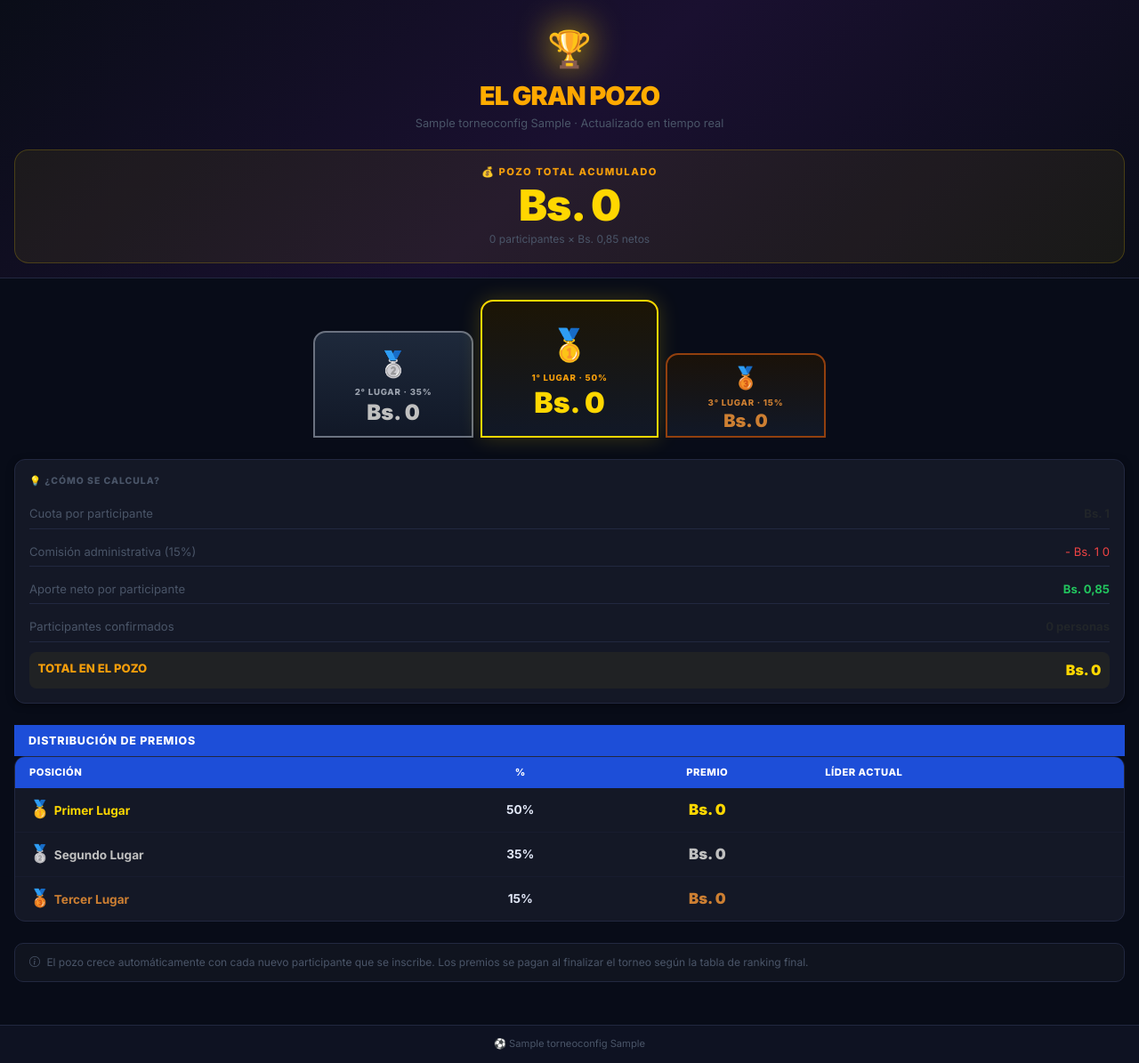
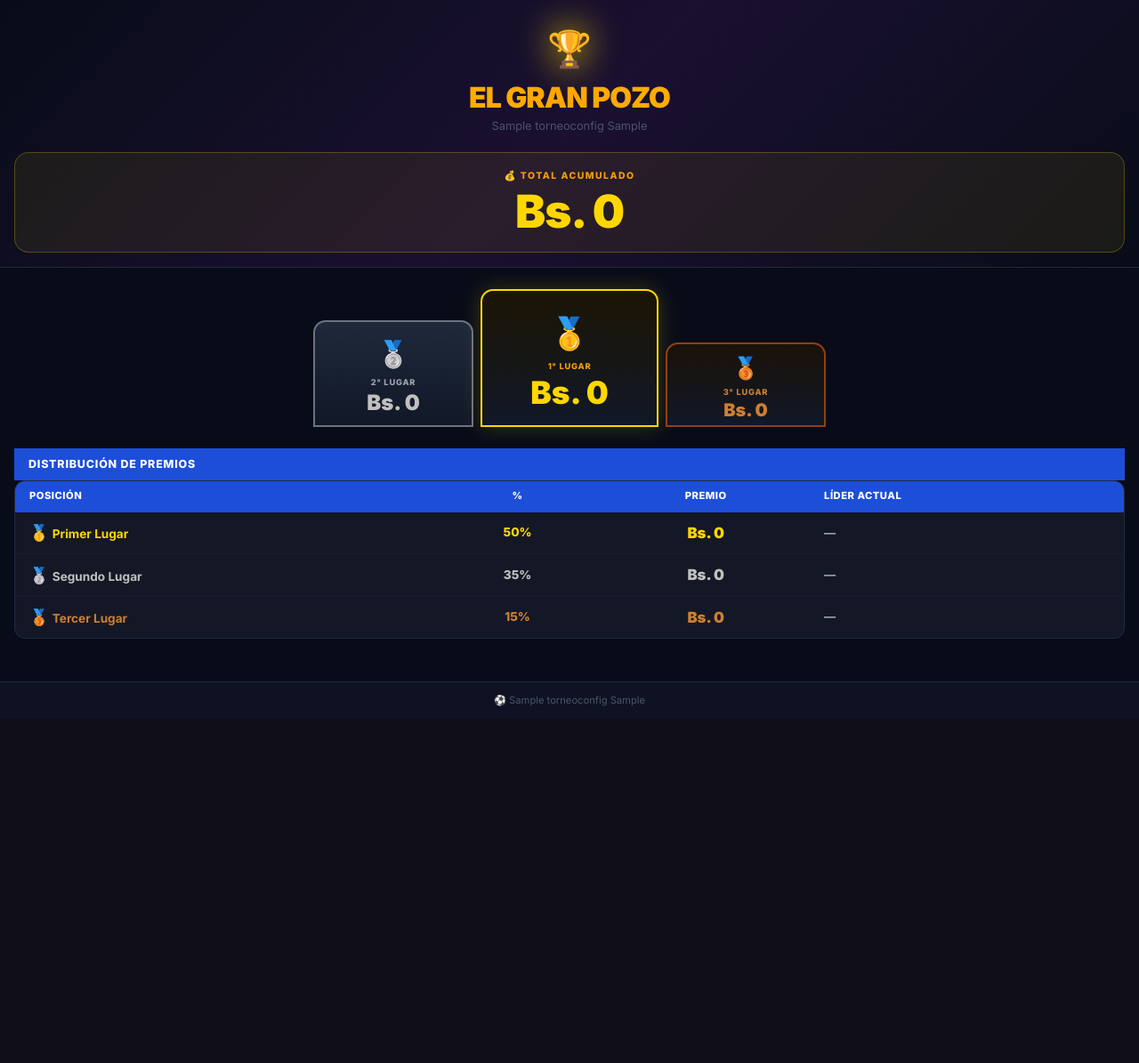
Before and after one commit to crismarbiker/mipolla, a Django app: page /gran-pozo/ in a window 1280 px wide. Shown: the part 57-1252 px from the top of the page at 89% size. After the commit the page ends 851 px from the top, so only its background shows below. Run offline with Django 5.2, Linux system fonts and the light colour scheme; a user stored in the database is signed in; tables that the repository leaves empty hold one stand-in row (values such as "Sample post"); grey boxes marked "Sample" are stand-in pictures.

Commit message:
simplify gran pozo - only show amounts no calc details

```diff
--- a/templates/polla/gran_pozo.html
+++ b/templates/polla/gran_pozo.html
@@ -3,135 +3,93 @@
 
 {% block content %}
 
-<!-- ── HERO ── -->
-<div style="background:linear-gradient(135deg,#0a0d18 0%,#1a1030 50%,#0a0d18 100%);border-bottom:1px solid var(--border);padding:1.5rem 1rem 1rem;">
+<!-- Hero -->
+<div style="background:linear-gradient(135deg,#080c18 0%,#1a1030 50%,#080c18 100%);border-bottom:1px solid var(--border);padding:1.5rem 1rem 1rem;">
   <div class="text-center">
     <div style="font-size:2.5rem;filter:drop-shadow(0 0 20px gold);">🏆</div>
-    <h1 style="font-size:1.8rem;font-weight:900;margin:.3rem 0 .2rem;background:linear-gradient(90deg,#FFD700,#FFA500,#FFD700);-webkit-background-clip:text;-webkit-text-fill-color:transparent;background-clip:text;letter-spacing:-1px;">
+    <h1 style="font-size:2rem;font-weight:900;margin:.3rem 0 .15rem;background:linear-gradient(90deg,#FFD700,#FFA500,#FFD700);-webkit-background-clip:text;-webkit-text-fill-color:transparent;background-clip:text;letter-spacing:-1px;">
       EL GRAN POZO
     </h1>
-    <p style="color:var(--muted);font-size:.8rem;margin:0;">{{ torneo.nombre }} {{ torneo.temporada }} · Actualizado en tiempo real</p>
+    <p style="color:var(--muted);font-size:.8rem;margin:0;">{{ torneo.nombre }} {{ torneo.temporada }}</p>
   </div>
 
-  <!-- Total pool - big display -->
-  <div style="text-align:center;margin-top:1.25rem;padding:1rem;background:rgba(255,215,0,.06);border:1px solid rgba(255,215,0,.2);border-radius:16px;">
-    <div style="font-size:.7rem;font-weight:800;text-transform:uppercase;letter-spacing:1.5px;color:#F59E0B;margin-bottom:.25rem;">
-      💰 POZO TOTAL ACUMULADO
+  <!-- Total acumulado -->
+  <div style="text-align:center;margin-top:1.25rem;padding:1.1rem;background:rgba(255,215,0,.07);border:1px solid rgba(255,215,0,.25);border-radius:16px;">
+    <div style="font-size:.65rem;font-weight:800;text-transform:uppercase;letter-spacing:1.5px;color:#F59E0B;">
+      💰 TOTAL ACUMULADO
     </div>
-    <div style="font-size:3rem;font-weight:900;color:#FFD700;line-height:1;letter-spacing:-1px;">
+    <div style="font-size:3.2rem;font-weight:900;color:#FFD700;line-height:1.1;letter-spacing:-1px;margin-top:.2rem;">
       Bs. {{ total_pozo|floatformat:0 }}
-    </div>
-    <div style="font-size:.75rem;color:var(--muted);margin-top:.35rem;">
-      {{ participantes }} participante{% if participantes != 1 %}s{% endif %} ×
-      Bs. {{ cuota_neta|floatformat:2 }} netos
     </div>
   </div>
 </div>
 
-<!-- ── PRIZE PODIUM ── -->
+<!-- Podium -->
 <div class="px-3 py-4">
-
-  <!-- Podium cards row -->
   <div class="d-flex align-items-end justify-content-center gap-2 mb-4">
 
-    <!-- 2nd place -->
+    <!-- 2nd -->
     <div style="flex:1;max-width:180px;">
       {% if ranking|length >= 2 %}
       <div style="text-align:center;margin-bottom:.4rem;">
-        <div class="rank-av mx-auto" style="width:40px;height:40px;background:linear-gradient(135deg,#6b7280,#9ca3af);font-size:.8rem;">
+        <div class="rank-av mx-auto" style="width:42px;height:42px;background:linear-gradient(135deg,#6b7280,#9ca3af);">
           {{ ranking.1.usuario.first_name|first|upper }}{{ ranking.1.usuario.last_name|first|upper }}
         </div>
-        <div style="font-size:.72rem;font-weight:700;color:#9ca3af;margin-top:.3rem;overflow:hidden;text-overflow:ellipsis;white-space:nowrap;">
+        <div style="font-size:.72rem;font-weight:700;color:#9ca3af;margin-top:.25rem;overflow:hidden;text-overflow:ellipsis;white-space:nowrap;">
           {{ ranking.1.usuario.get_full_name|default:ranking.1.usuario.username|truncatechars:14 }}
         </div>
-        <div style="font-size:.65rem;color:var(--muted);">{{ ranking.1.puntos }} pts</div>
       </div>
       {% endif %}
       <div style="background:linear-gradient(180deg,#1e293b,#111827);border:2px solid #6b7280;border-radius:14px 14px 0 0;padding:1.25rem .75rem;text-align:center;height:120px;display:flex;flex-direction:column;justify-content:center;">
-        <div style="font-size:1.75rem;">🥈</div>
-        <div style="font-size:.6rem;font-weight:800;text-transform:uppercase;letter-spacing:.8px;color:#9ca3af;margin:.2rem 0;">2° Lugar · 35%</div>
+        <div style="font-size:1.8rem;">🥈</div>
+        <div style="font-size:.58rem;font-weight:800;text-transform:uppercase;letter-spacing:.8px;color:#9ca3af;margin:.2rem 0;">2° Lugar</div>
         <div style="font-size:1.5rem;font-weight:900;color:#c0c0c0;line-height:1;">Bs. {{ premio_2|floatformat:0 }}</div>
       </div>
     </div>
 
-    <!-- 1st place (tallest) -->
-    <div style="flex:1.1;max-width:200px;">
+    <!-- 1st -->
+    <div style="flex:1.15;max-width:200px;">
       {% if ranking|length >= 1 %}
       <div style="text-align:center;margin-bottom:.4rem;">
-        <div class="rank-av mx-auto" style="width:50px;height:50px;font-size:.9rem;background:linear-gradient(135deg,#b45309,#FFD700);box-shadow:0 0 20px rgba(255,215,0,.4);">
+        <div class="rank-av mx-auto" style="width:52px;height:52px;font-size:.95rem;background:linear-gradient(135deg,#b45309,#FFD700);box-shadow:0 0 20px rgba(255,215,0,.4);">
           {{ ranking.0.usuario.first_name|first|upper }}{{ ranking.0.usuario.last_name|first|upper }}
         </div>
-        <div style="font-size:.78rem;font-weight:800;color:#FFD700;margin-top:.3rem;overflow:hidden;text-overflow:ellipsis;white-space:nowrap;">
+        <div style="font-size:.78rem;font-weight:800;color:#FFD700;margin-top:.25rem;overflow:hidden;text-overflow:ellipsis;white-space:nowrap;">
           {{ ranking.0.usuario.get_full_name|default:ranking.0.usuario.username|truncatechars:16 }}
         </div>
-        <div style="font-size:.65rem;color:var(--muted);">{{ ranking.0.puntos }} pts</div>
       </div>
       {% endif %}
       <div style="background:linear-gradient(180deg,#1c1505,#111827);border:2px solid #FFD700;border-radius:14px 14px 0 0;padding:1.5rem .75rem;text-align:center;height:155px;display:flex;flex-direction:column;justify-content:center;box-shadow:0 0 24px rgba(255,215,0,.2);">
         <div style="font-size:2.2rem;">🥇</div>
-        <div style="font-size:.6rem;font-weight:800;text-transform:uppercase;letter-spacing:.8px;color:#F59E0B;margin:.25rem 0;">1° Lugar · 50%</div>
-        <div style="font-size:2rem;font-weight:900;color:#FFD700;line-height:1;">Bs. {{ premio_1|floatformat:0 }}</div>
+        <div style="font-size:.58rem;font-weight:800;text-transform:uppercase;letter-spacing:.8px;color:#F59E0B;margin:.25rem 0;">1° Lugar</div>
+        <div style="font-size:2.2rem;font-weight:900;color:#FFD700;line-height:1;">Bs. {{ premio_1|floatformat:0 }}</div>
       </div>
     </div>
 
-    <!-- 3rd place -->
+    <!-- 3rd -->
     <div style="flex:1;max-width:180px;">
       {% if ranking|length >= 3 %}
       <div style="text-align:center;margin-bottom:.4rem;">
-        <div class="rank-av mx-auto" style="width:36px;height:36px;background:linear-gradient(135deg,#92400e,#cd7f32);font-size:.72rem;">
+        <div class="rank-av mx-auto" style="width:36px;height:36px;background:linear-gradient(135deg,#92400e,#cd7f32);font-size:.68rem;">
           {{ ranking.2.usuario.first_name|first|upper }}{{ ranking.2.usuario.last_name|first|upper }}
         </div>
-        <div style="font-size:.68rem;font-weight:700;color:#cd7f32;margin-top:.3rem;overflow:hidden;text-overflow:ellipsis;white-space:nowrap;">
+        <div style="font-size:.68rem;font-weight:700;color:#cd7f32;margin-top:.25rem;overflow:hidden;text-overflow:ellipsis;white-space:nowrap;">
           {{ ranking.2.usuario.get_full_name|default:ranking.2.usuario.username|truncatechars:13 }}
         </div>
-        <div style="font-size:.63rem;color:var(--muted);">{{ ranking.2.puntos }} pts</div>
       </div>
       {% endif %}
       <div style="background:linear-gradient(180deg,#1a1209,#111827);border:2px solid #92400e;border-radius:14px 14px 0 0;padding:1rem .75rem;text-align:center;height:95px;display:flex;flex-direction:column;justify-content:center;">
         <div style="font-size:1.5rem;">🥉</div>
-        <div style="font-size:.6rem;font-weight:800;text-transform:uppercase;letter-spacing:.8px;color:#cd7f32;margin:.15rem 0;">3° Lugar · 15%</div>
+        <div style="font-size:.58rem;font-weight:800;text-transform:uppercase;letter-spacing:.8px;color:#cd7f32;margin:.15rem 0;">3° Lugar</div>
         <div style="font-size:1.25rem;font-weight:900;color:#cd7f32;line-height:1;">Bs. {{ premio_3|floatformat:0 }}</div>
       </div>
     </div>
 
   </div>
 
-  <!-- ── CALCULATION BREAKDOWN (admin only) ── -->
-  {% if user.is_staff %}
-  <div class="card card-p mb-4">
-    <div style="font-size:.65rem;font-weight:800;text-transform:uppercase;letter-spacing:1px;color:var(--muted);margin-bottom:.75rem;">
-      💡 ¿Cómo se calcula?
-    </div>
-    <div style="display:flex;flex-direction:column;gap:.5rem;font-size:.82rem;">
-      <div style="display:flex;justify-content:space-between;padding:.4rem 0;border-bottom:1px solid var(--border);">
-        <span style="color:var(--muted);">Cuota por participante</span>
-        <span style="font-weight:700;">Bs. {{ cuota|floatformat:0 }}</span>
-      </div>
-      <div style="display:flex;justify-content:space-between;padding:.4rem 0;border-bottom:1px solid var(--border);">
-        <span style="color:var(--muted);">Comisión administrativa ({{ descuento_pct }}%)</span>
-        <span style="color:var(--red);">- Bs. {{ cuota|floatformat:0|add:0 | default_if_none:0 }}
-          {% widthratio descuento_pct 100 cuota %}</span>
-      </div>
-      <div style="display:flex;justify-content:space-between;padding:.4rem 0;border-bottom:1px solid var(--border);">
-        <span style="color:var(--muted);">Aporte neto por participante</span>
-        <span style="font-weight:700;color:var(--green);">Bs. {{ cuota_neta|floatformat:2 }}</span>
-      </div>
-      <div style="display:flex;justify-content:space-between;padding:.4rem 0;border-bottom:1px solid var(--border);">
-        <span style="color:var(--muted);">Participantes confirmados</span>
-        <span style="font-weight:700;">{{ participantes }} persona{% if participantes != 1 %}s{% endif %}</span>
-      </div>
-      <div style="display:flex;justify-content:space-between;padding:.5rem 0;background:rgba(255,215,0,.05);border-radius:8px;padding:.5rem .6rem;margin-top:.2rem;">
-        <span style="font-weight:800;color:#F59E0B;">TOTAL EN EL POZO</span>
-        <span style="font-weight:900;font-size:1rem;color:#FFD700;">Bs. {{ total_pozo|floatformat:0 }}</span>
-      </div>
-    </div>
-  </div>
-
-  {% endif %}{# end admin-only calculation #}
-
-  <!-- ── PRIZE BREAKDOWN TABLE ── -->
+  <!-- Distribution table (clean, no calculation details) -->
   <div class="section-bar mb-0">Distribución de Premios</div>
-  <div class="rank-table-wrap mb-4">
+  <div class="rank-table-wrap">
     <table class="rank-table">
       <thead>
         <tr>
@@ -143,42 +101,35 @@
       </thead>
       <tbody>
         <tr>
-          <td><span style="font-size:1.2rem;">🥇</span> <strong style="color:#FFD700;">Primer Lugar</strong></td>
-          <td class="center" style="font-weight:700;">50%</td>
+          <td><span style="font-size:1.1rem;">🥇</span> <strong style="color:#FFD700;">Primer Lugar</strong></td>
+          <td class="center" style="font-weight:800;color:#FFD700;">50%</td>
           <td class="pts" style="color:#FFD700;">Bs. {{ premio_1|floatformat:0 }}</td>
           <td style="font-size:.82rem;">
             {% if ranking %}{{ ranking.0.usuario.get_full_name|default:ranking.0.usuario.username }}
-            <span style="color:var(--muted);font-size:.72rem;"> ({{ ranking.0.puntos }} pts)</span>{% endif %}
+            <span style="color:var(--muted);font-size:.72rem;"> — {{ ranking.0.puntos }} pts</span>{% else %}—{% endif %}
           </td>
         </tr>
         <tr>
-          <td><span style="font-size:1.2rem;">🥈</span> <strong style="color:#c0c0c0;">Segundo Lugar</strong></td>
-          <td class="center" style="font-weight:700;">35%</td>
+          <td><span style="font-size:1.1rem;">🥈</span> <strong style="color:#c0c0c0;">Segundo Lugar</strong></td>
+          <td class="center" style="font-weight:800;color:#c0c0c0;">35%</td>
           <td class="pts" style="color:#c0c0c0;">Bs. {{ premio_2|floatformat:0 }}</td>
           <td style="font-size:.82rem;">
             {% if ranking|length >= 2 %}{{ ranking.1.usuario.get_full_name|default:ranking.1.usuario.username }}
-            <span style="color:var(--muted);font-size:.72rem;"> ({{ ranking.1.puntos }} pts)</span>{% endif %}
+            <span style="color:var(--muted);font-size:.72rem;"> — {{ ranking.1.puntos }} pts</span>{% else %}—{% endif %}
           </td>
         </tr>
         <tr>
-          <td><span style="font-size:1.2rem;">🥉</span> <strong style="color:#cd7f32;">Tercer Lugar</strong></td>
-          <td class="center" style="font-weight:700;">15%</td>
+          <td><span style="font-size:1.1rem;">🥉</span> <strong style="color:#cd7f32;">Tercer Lugar</strong></td>
+          <td class="center" style="font-weight:800;color:#cd7f32;">15%</td>
           <td class="pts" style="color:#cd7f32;">Bs. {{ premio_3|floatformat:0 }}</td>
           <td style="font-size:.82rem;">
             {% if ranking|length >= 3 %}{{ ranking.2.usuario.get_full_name|default:ranking.2.usuario.username }}
-            <span style="color:var(--muted);font-size:.72rem;"> ({{ ranking.2.puntos }} pts)</span>{% endif %}
+            <span style="color:var(--muted);font-size:.72rem;"> — {{ ranking.2.puntos }} pts</span>{% else %}—{% endif %}
           </td>
         </tr>
       </tbody>
     </table>
   </div>
 
-  <!-- ── NOTA (sin mencionar comisión) ── -->
-  <div style="background:rgba(255,255,255,.03);border:1px solid var(--border);border-radius:10px;padding:.75rem 1rem;font-size:.75rem;color:var(--muted);">
-    <i class="bi bi-info-circle me-1"></i>
-    El pozo crece automáticamente con cada nuevo participante que se inscribe.
-    Los premios se pagan al finalizar el torneo según la tabla de ranking final.
-  </div>
-
 </div>
 {% endblock %}
```
